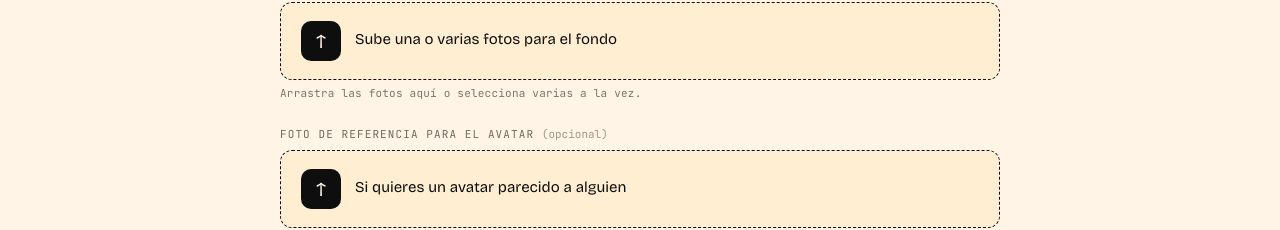
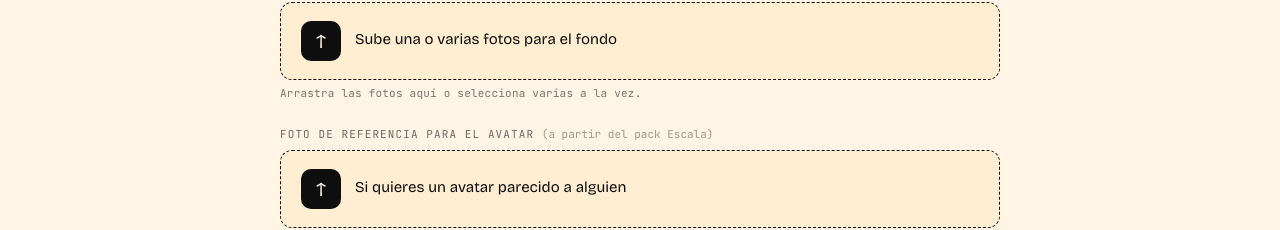
Before and after one commit to Franciscogalera/vidia, a website: page cuentanos.html in a window 1280 px wide. Shown: the part 1595-1825 px from the top of the page. Drawn offline with nearby package versions, Linux system fonts and the light colour scheme.

Commit message:
Avatar-Feld: Hinweis 'a partir del pack Escala' statt opcional

```diff
--- a/cuentanos.html
+++ b/cuentanos.html
@@ -490,7 +490,7 @@
     </div>
 
     <div class="upload">
-      <label for="f-avatar" class="field-label" style="font-family:'JetBrains Mono',monospace;font-size:11px;text-transform:uppercase;letter-spacing:0.1em;color:rgba(14,14,14,0.6);display:block;margin-bottom:8px;">Foto de referencia para el avatar <span class="optional" style="text-transform:none;letter-spacing:0;color:rgba(14,14,14,0.4);">(opcional)</span></label>
+      <label for="f-avatar" class="field-label" style="font-family:'JetBrains Mono',monospace;font-size:11px;text-transform:uppercase;letter-spacing:0.1em;color:rgba(14,14,14,0.6);display:block;margin-bottom:8px;">Foto de referencia para el avatar <span class="optional" style="text-transform:none;letter-spacing:0;color:rgba(14,14,14,0.4);">(a partir del pack Escala)</span></label>
       <input type="file" id="f-avatar" accept="image/*" multiple>
       <label for="f-avatar" class="drop"><span class="ico">↑</span><span class="txt">Si quieres un avatar parecido a alguien<span class="fname"></span></span></label>
       <span class="up-hint">Arrastra aquí o selecciona varias a la vez.</span>
```
